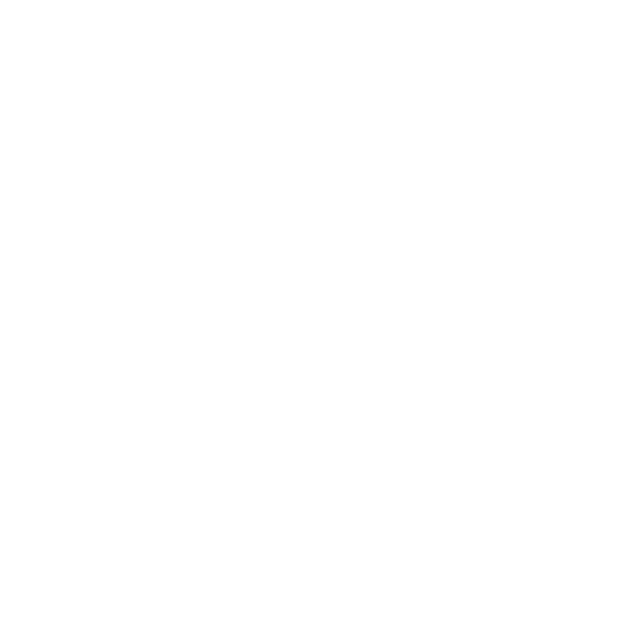
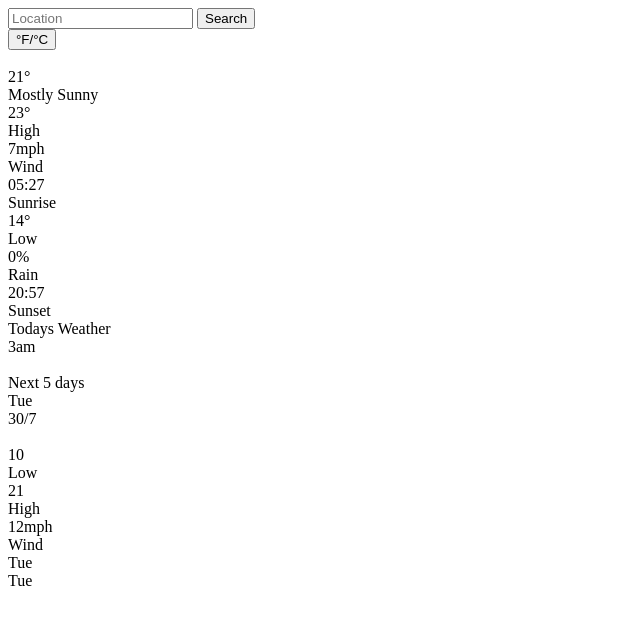
Before and after one commit to Lucas256w/weather-app, a plain HTML site: page index.html in a window 1280 px wide. Shown: the whole page, without its empty margins (0-640 px from the left). Drawn offline with Linux system fonts and the light colour scheme.

Commit message:
Implement inital html template.

```diff
--- a/index.html
+++ b/index.html
@@ -6,5 +6,125 @@
     <script src="main.js"></script>
     <title>Weather App</title>
   </head>
-  <body></body>
+  <body>
+    <header>
+        <div id="location-and-date-container">
+            <div id="location"></div>
+            <div id="current-date"></div>
+        </div>
+        <div id="search-bar-container">
+            <input type="text" id="search-bar" placeholder="Location">
+            <button id="confirm-search-btn">Search</button>
+        </div>
+        <button id="metric-toggle"><span class="active-metric">°F</span>/<span>°C</span></button>
+    </header>
+    <main>
+
+        <div id="temperature-and-stats-container">
+            <div id="current-temperature-container">
+                <img src="" id="current-weather-icon">
+                <div id="current-temperature-and-subtext">
+                    <div id="current-temperature">21°</div>
+                    <div id="current-temperature-subtext">Mostly Sunny</div>
+                </div>
+            </div>
+
+            <div id="stats-container">
+                <dic class="stat-container">
+                    <div id="high-temp" class="stat">23°</div>
+                    <div class="stat-subtext">High</div>
+                </dic>
+                <dic class="stat-container">
+                    <div id="wind" class="stat">7mph</div>
+                    <div class="stat-subtext">Wind</div>
+                </dic>
+                <dic class="stat-container">
+                    <div id="sunrise" class="stat">05:27</div>
+                    <div class="stat-subtext">Sunrise</div>
+                </dic>
+                <dic class="stat-container">
+                    <div id="low-temp" class="stat">14°</div>
+                    <div class="stat-subtext">Low</div>
+                </dic>
+                <dic class="stat-container">
+                    <div id="rain" class="stat">0%</div>
+                    <div class="stat-subtext">Rain</div>
+                </dic>
+                <dic class="stat-container">
+                    <div id="sunset" class="stat">20:57</div>
+                    <div class="stat-subtext">Sunset</div>
+                </dic>
+            </div>
+        </div>
+
+        <div id="weather-by-hour-container">
+            <div class="titles">Todays Weather</div>
+            <div class="weather-by-hour-cards">
+                <div class="card-time">3am</div>
+                <img class="card-pic" src="">
+                <div class="card-temp"></div>
+            </div>
+            <div class="weather-by-hour-cards">
+
+            </div>
+            <div class="weather-by-hour-cards">
+
+            </div>
+            <div class="weather-by-hour-cards">
+
+            </div>
+            <div class="weather-by-hour-cards">
+
+            </div>
+            <div class="weather-by-hour-cards">
+
+            </div>
+            <div class="weather-by-hour-cards">
+
+            </div>
+            <div class="weather-by-hour-cards">
+
+            </div>
+        </div>
+
+        <div id="next-five-days-container">
+            <div id="titles">Next 5 days</div>
+            <div id="next-five-days-cards-container">
+                <div class="next-five-days-card">
+                    <div class="next-five-days-day">
+                        <div class="next-five-days-main">Tue</div>
+                        <div class="next-five-days-sub">30/7</div>
+                    </div>
+
+                    <img class="next-five-days-weather-icon" src="">
+
+                    <div class="next-five-days-temp-low">
+                        <div class="next-five-days-main">10</div>
+                        <div class="next-five-days-sub">Low</div>
+                    </div>
+
+                    <div class="next-five-days-temp-high">
+                        <div class="next-five-days-main">21</div>
+                        <div class="next-five-days-sub">High</div>
+                    </div>
+
+                    <div class="next-five-days-wind">
+                        <div class="next-five-days-main">12mph</div>
+                        <div class="next-five-days-sub">Wind</div>
+                    </div>
+
+                    <div class="next-five-days-rain">
+                        <div class="next-five-days-main">Tue</div>
+                        <div class="next-five-days-sub">Tue</div>
+                    </div>
+
+
+                </div>
+            </div>
+        </div>
+
+
+    </main>
+    <footer></footer>
+  </body>
 </html>
```
